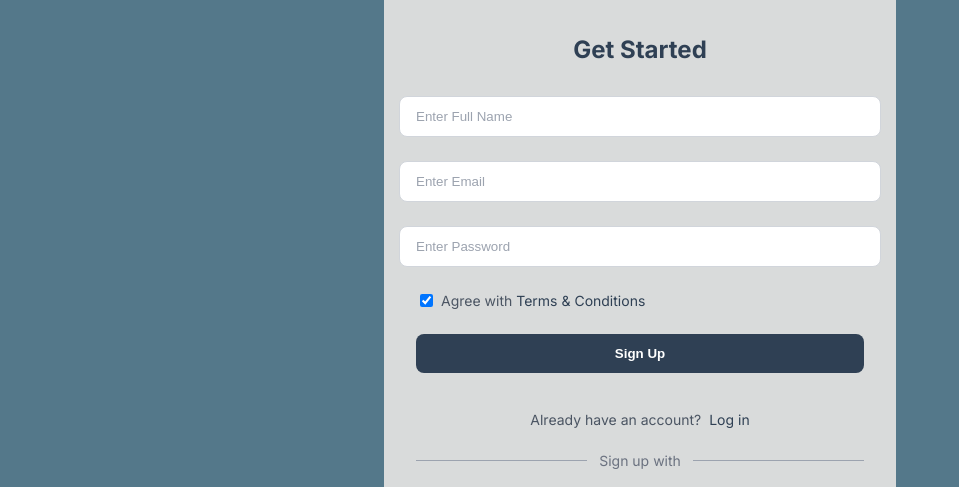
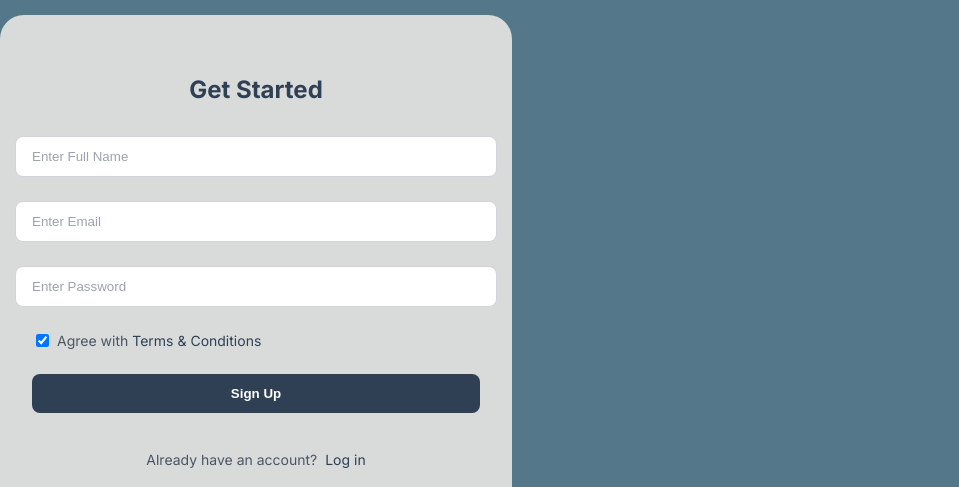
Before and after one commit to ablahuzayn/Project-Hub, a plain HTML site: page index.html in a window 1280 px wide. Shown: the part 191-678 px from the top of the page, without its empty margins (0-959 px from the left). Drawn offline with Linux system fonts and the light colour scheme.

Commit message:
Update style.css

```diff
--- a/style.css
+++ b/style.css
@@ -3,7 +3,9 @@ body {
   min-height: 100vh;
   display: flex;
   flex-direction: column;
-  align-items: center;
+   align-items: flex-start;
+  height: 100vh;
+  padding-top: 40px;
   justify-content: start;
   background-color: #54788a;
   margin: 0;
```
